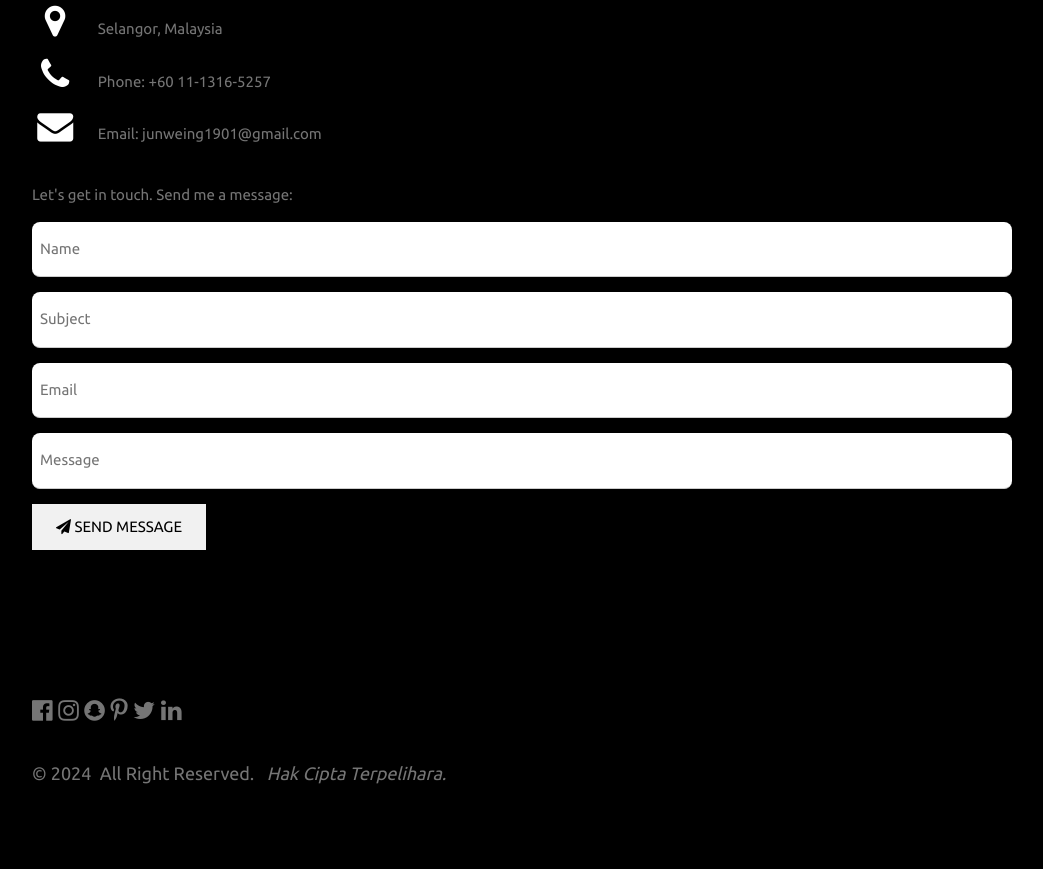
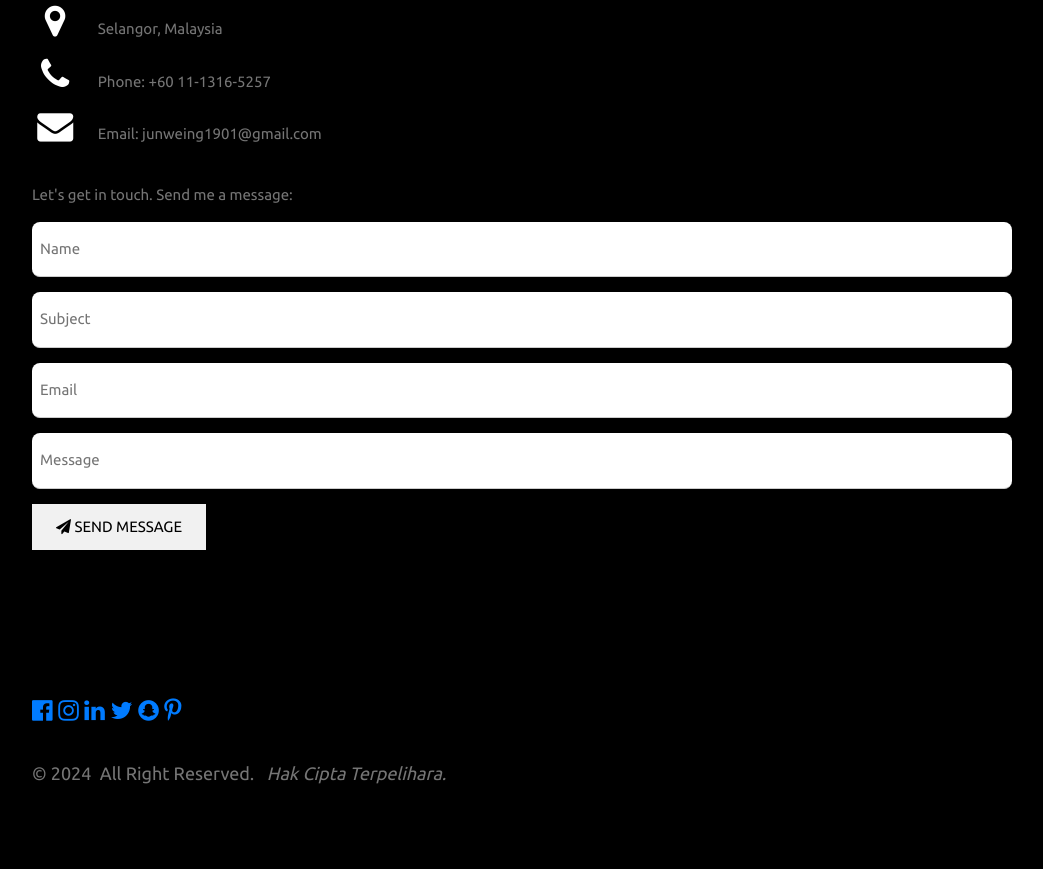
Before and after one commit to Jw1901/Jw1901.github.io, a plain HTML site: page index.html in a window 1280 px wide. Shown: the part 4963-5832 px from the top of the page, without its empty margins (178-1221 px from the left). Drawn offline with nearby package versions, Linux system fonts and the light colour scheme.

Commit message:
Update index.html

```diff
--- a/index.html
+++ b/index.html
@@ -201,12 +201,24 @@ a:hover {
     <!-- Footer -->
   <footer class="w3-content w3-padding-64 w3-text-grey w3-xlarge">
     <p>
+    <a href="https://www.facebook.com/ng.j.wei.39/">
     <i class="fa fa-facebook-official w3-hover-opacity"></i>
+    </a>
+    <a href="https://www.instagram.com/junwei_1901/">
     <i class="fa fa-instagram w3-hover-opacity"></i>
+    </a>
+    <a href="https://www.linkedin.com/in/ng-jun-wei-499627302/">
+    <i class="fa fa-linkedin w3-hover-opacity"></i>
+    </a>
+    <a href="https://twitter.com">
+    <i class="fa fa-twitter w3-hover-opacity"></i>
+    </a>
+    <a href="https://www.snapchat.com/">
     <i class="fa fa-snapchat w3-hover-opacity"></i>
+    </a>
+    <a href="https://www.pinterest.com/">
     <i class="fa fa-pinterest-p w3-hover-opacity"></i>
-    <i class="fa fa-twitter w3-hover-opacity"></i>
-    <i class="fa fa-linkedin w3-hover-opacity"></i>
+    </a>
     </p>
 
     <hr style="width:200px" class="w3-opacity">
```
